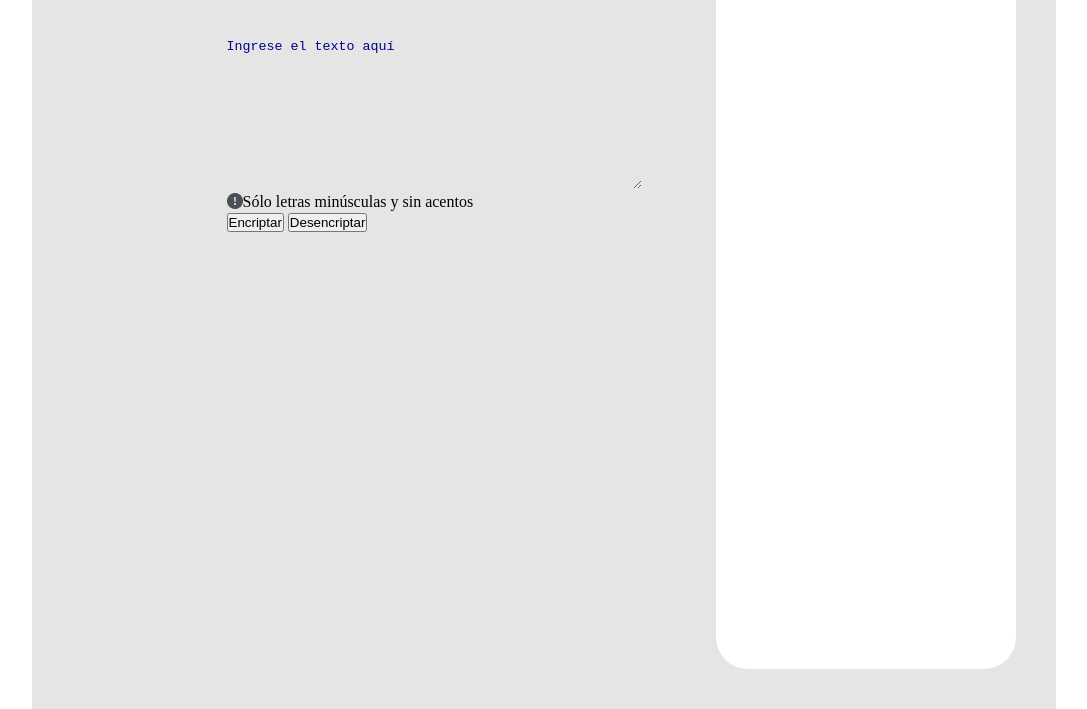
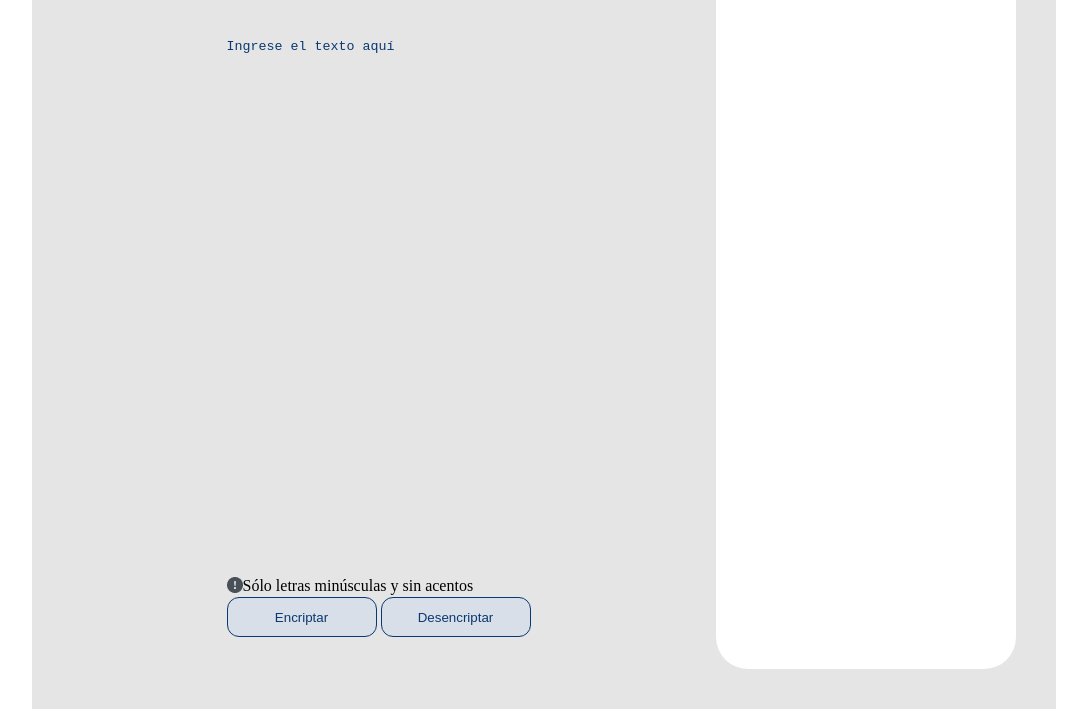
Before and after one commit to supernanox/encriptador-alura-challenge, a plain HTML site: page index.html in a window 1280 px wide. Shown: the part 91-800 px from the top of the page, without its empty margins (96-1183 px from the left). Drawn offline with Linux system fonts and the light colour scheme.

Commit message:
Se da estilo a los botones y :hover

```diff
--- a/index.html
+++ b/index.html
@@ -16,11 +16,12 @@
 
         <div id="contenedor-ingreso">
             <div id="contenedor-texto-procesar">
-                <textarea name="texto-procesar" id="texto-procesar" rows="10" cols="50"
+                <textarea name="texto-procesar" id="texto-procesar" rows="20" cols="50"
                     placeholder="Ingrese el texto aquí"></textarea>
             </div>
 
-            <div id="contenedor-texto-condiciones">
+            <div id="contenedor-texto-condiciones-botones">
+                <div id="contenedor-condiciones">
                     <div id="img-condiciones">
                         <img src="img/exclamacion.png" alt="Icono de exclamacion">
                     </div>
@@ -28,9 +29,11 @@
                         <p>Sólo letras minúsculas y sin acentos</p>
                     </div>
                 </div>
+
                 <div id="contenedor-botones">
-                <button>Encriptar</button>
-                <button>Desencriptar</button>
+                    <button class="boton-accion">Encriptar</button>
+                    <button class="boton-accion">Desencriptar</button>
+                </div>
             </div>
         </div>
 
--- a/styles.css
+++ b/styles.css
@@ -16,8 +16,18 @@ main {
     width: 80vw;
 }
 
+/* -- LOGO -- */
 #contenedor-logo {
     margin-top: 40px;
+}
+
+/* -- INGRESO -- */
+#contenedor-ingreso {
+    display: flex;
+    flex-direction: column;
+    justify-content: space-between;
+    height: 100vh;
+
 }
 
 #contenedor-texto-procesar {
@@ -27,16 +37,39 @@ main {
 #texto-procesar {
     border: 0;
     background-color: #E5E5E5;
+    height: 100%;
+    resize: none;
 }
 
 #texto-procesar::placeholder{
-    color: darkblue;
+    color: #0a3871;
 }
 
-#contenedor-texto-condiciones {
+#contenedor-texto-condiciones-botones {
+    margin-bottom: 72px;
+}
+
+#contenedor-condiciones {
     display: flex;
 }
 
+.boton-accion {
+    color: #0a3871;
+    background-color: #D8DFE8;
+    border-color: #0a3871;
+    border-radius: 12px;
+    border-style: solid;
+    border-width: 1px;
+    width: 150px;
+    height: 40px;
+}
+
+.boton-accion:hover {
+    color: #FFFFFF;
+    background-color: #0a3871;
+}
+
+/* -- RESULTADO -- */
 #contenedor-resultado {
     background-color: #FFFFFF;
     height: 90%;
```
Lines whose indentation alone changed are shown as unchanged.
